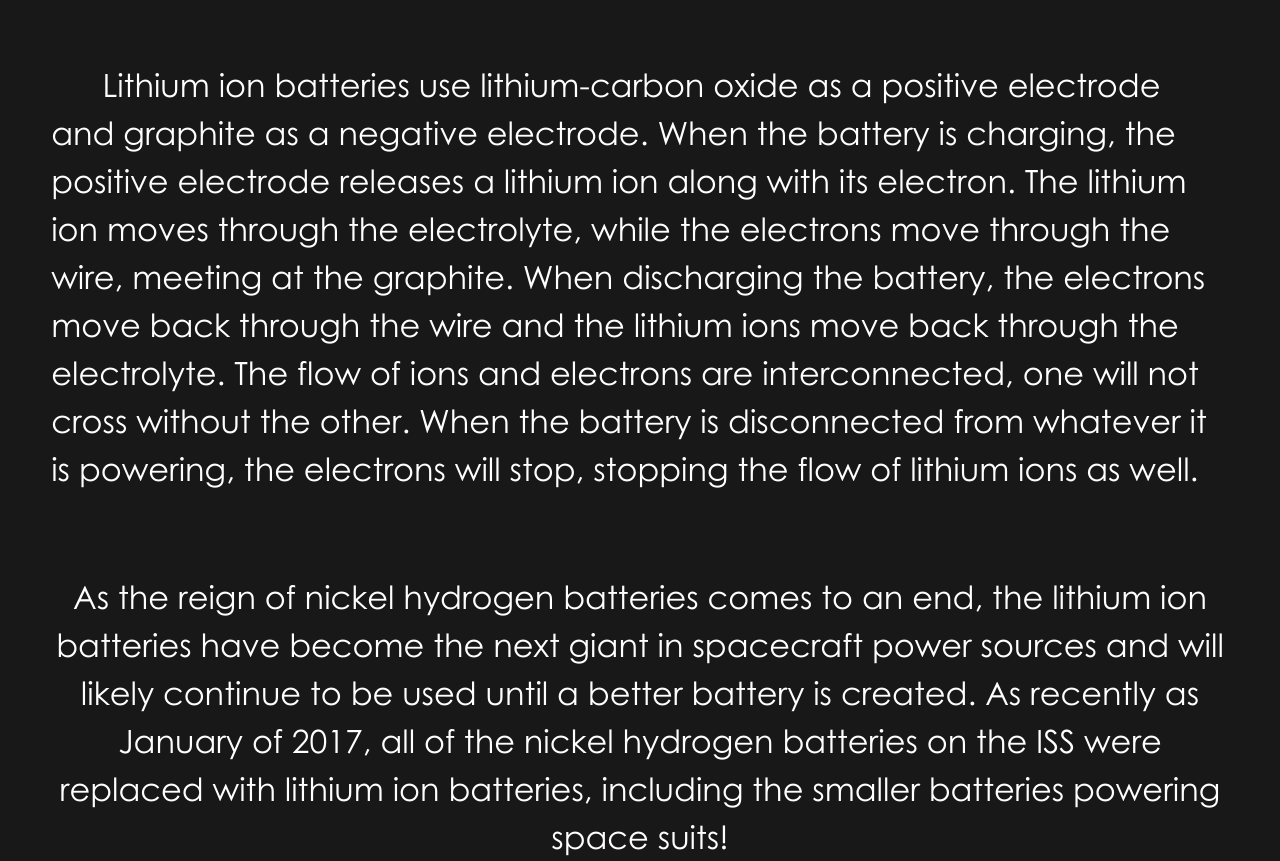
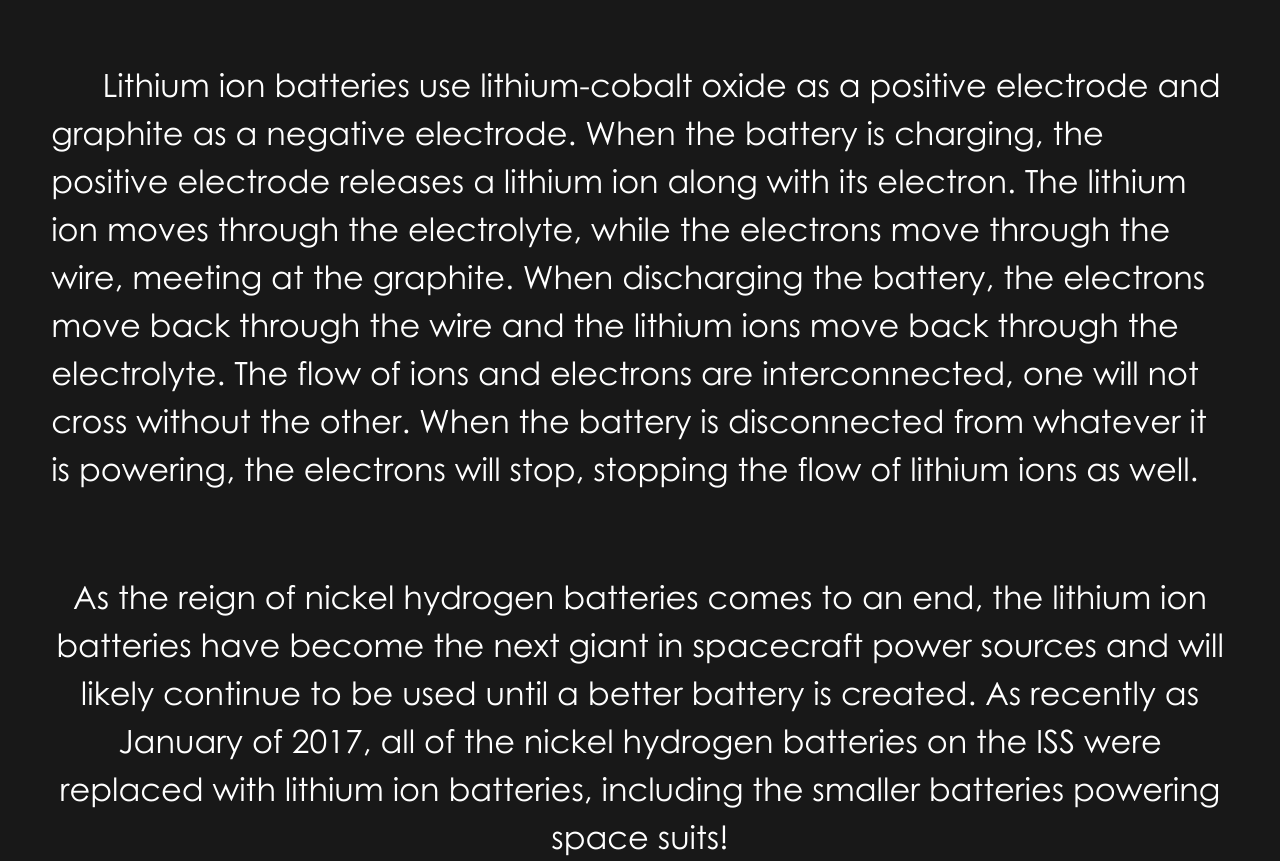
Before and after one commit to kieraClawsie/chem-rocket-science, a plain HTML site: page power.html in a window 1280 px wide. Shown: the part 9228-10089 px from the top of the page. Drawn offline with Linux system fonts and the light colour scheme.

Commit message:
Update power.html

```diff
--- a/power.html
+++ b/power.html
@@ -129,7 +129,7 @@
 					<br><br>
 				</p>
 			</div>
-			<p class="paragraph left indent">Lithium ion batteries use lithium-carbon oxide as a positive electrode and graphite as a negative
+			<p class="paragraph left indent">Lithium ion batteries use lithium-cobalt oxide as a positive electrode and graphite as a negative
 				electrode. When the battery is charging, the positive electrode releases a lithium ion along with
 				its electron. The lithium ion moves through the electrolyte, while the electrons move through the
 				wire, meeting at the graphite. When discharging the battery, the electrons move back through
```
